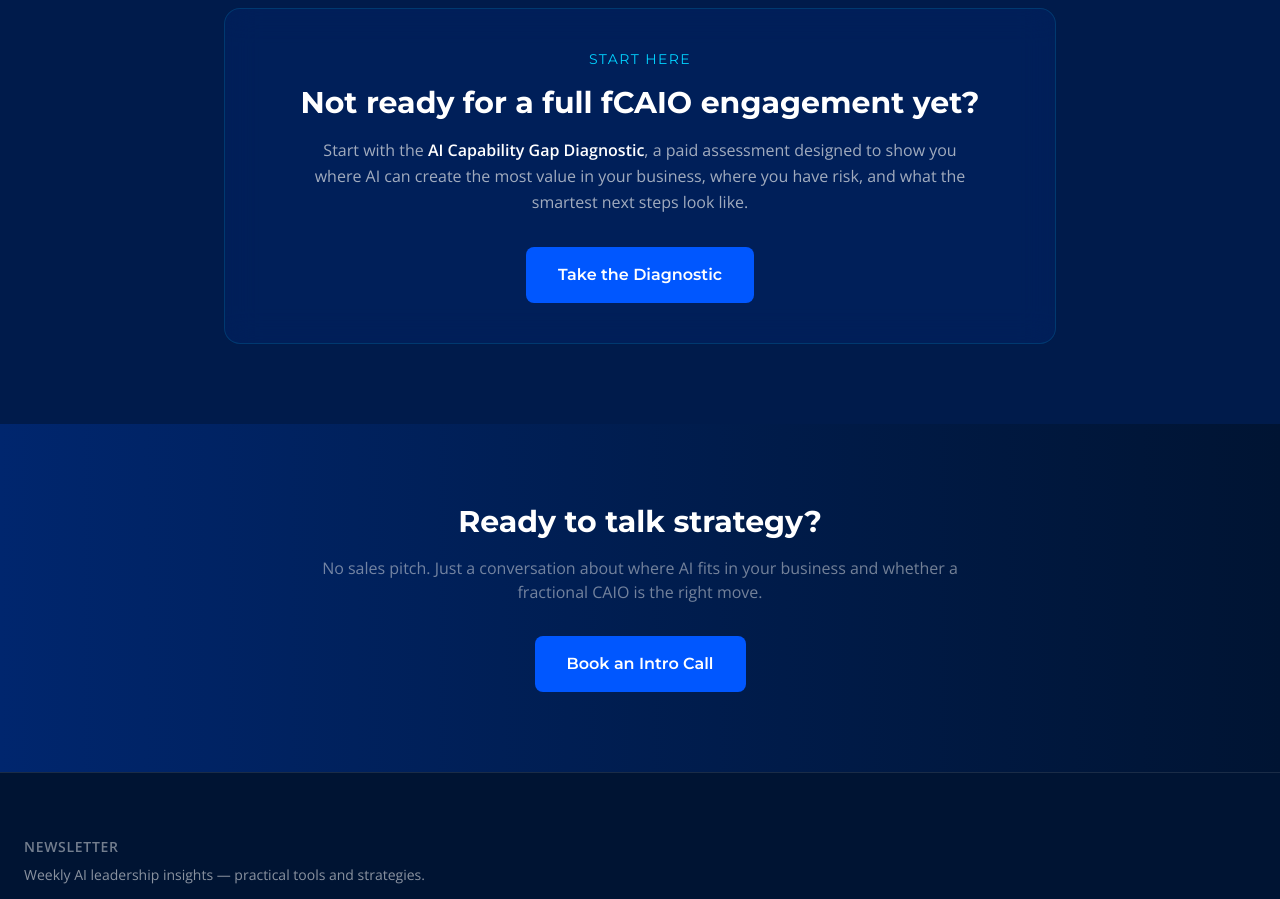
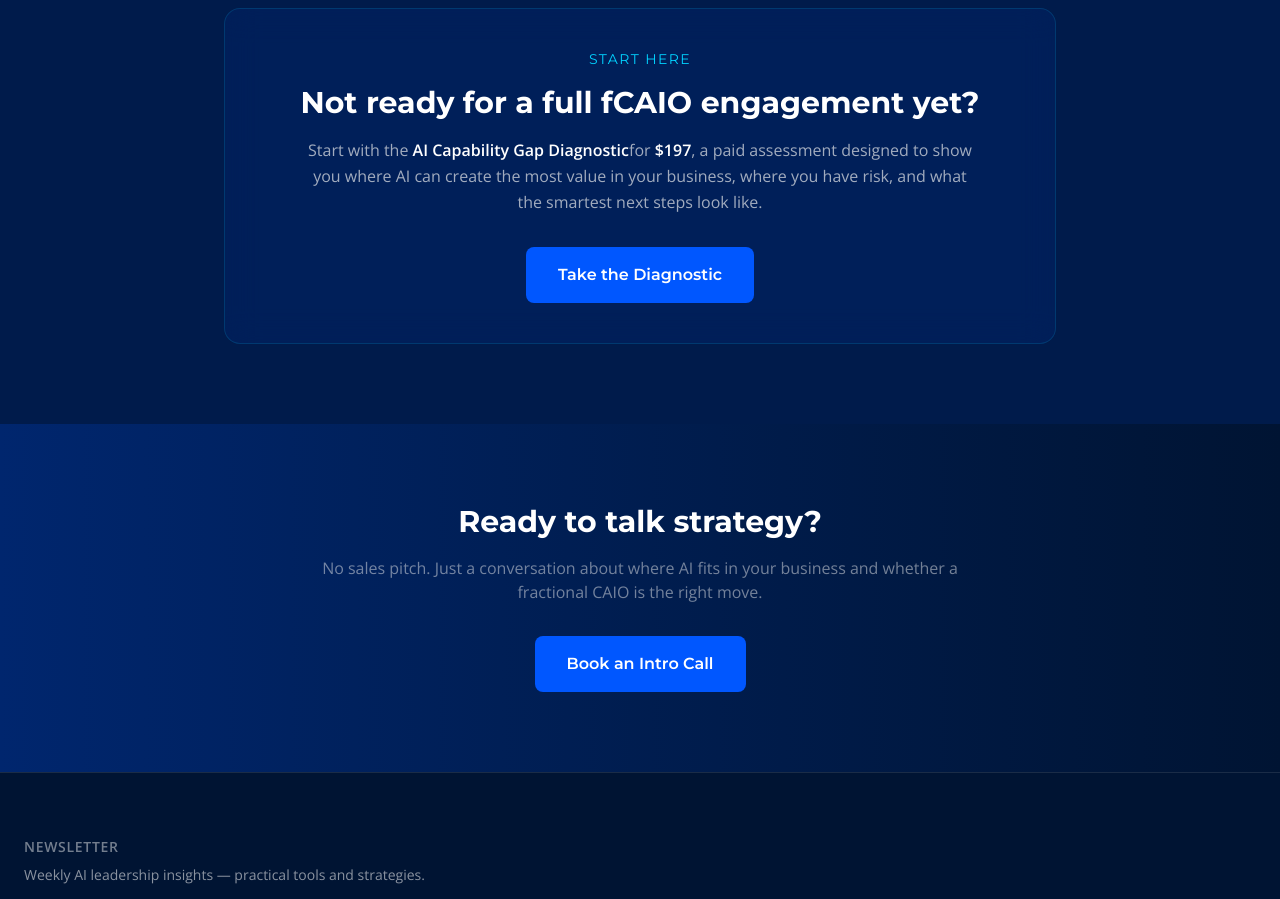
Before and after one commit to st4rnin3/thirdpowerlife-site, a Next.js app: page /consulting in a window 1280 px wide. Shown: the part 2680-3579 px from the top of the page. Built offline with nearby package versions, Linux system fonts and the light colour scheme.

Commit message:
feat: add 97 price to diagnostic CTA on consulting page

```diff
--- a/src/app/consulting/page.tsx
+++ b/src/app/consulting/page.tsx
@@ -180,9 +180,10 @@ export default function Consulting() {
               Not ready for a full fCAIO engagement yet?
             </h2>
             <p className="text-light/70 max-w-2xl mx-auto mb-8 leading-relaxed">
-              Start with the <span className="text-white font-semibold">AI Capability Gap Diagnostic</span>,
-              a paid assessment designed to show you where AI can create the most value in your business,
-              where you have risk, and what the smartest next steps look like.
+              Start with the <span className="text-white font-semibold">AI Capability Gap Diagnostic</span>
+              for <span className="text-white font-semibold">$197</span>, a paid assessment designed to show
+              you where AI can create the most value in your business, where you have risk,
+              and what the smartest next steps look like.
             </p>
             <a
               href="/ai-capability-gap-diagnostic"
```
